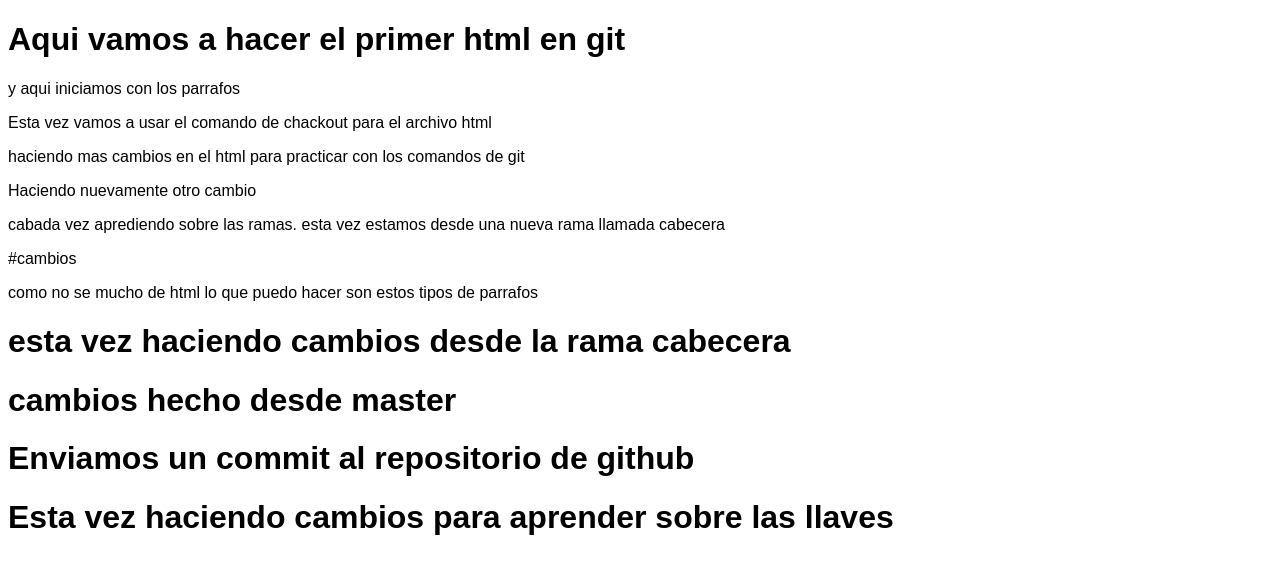
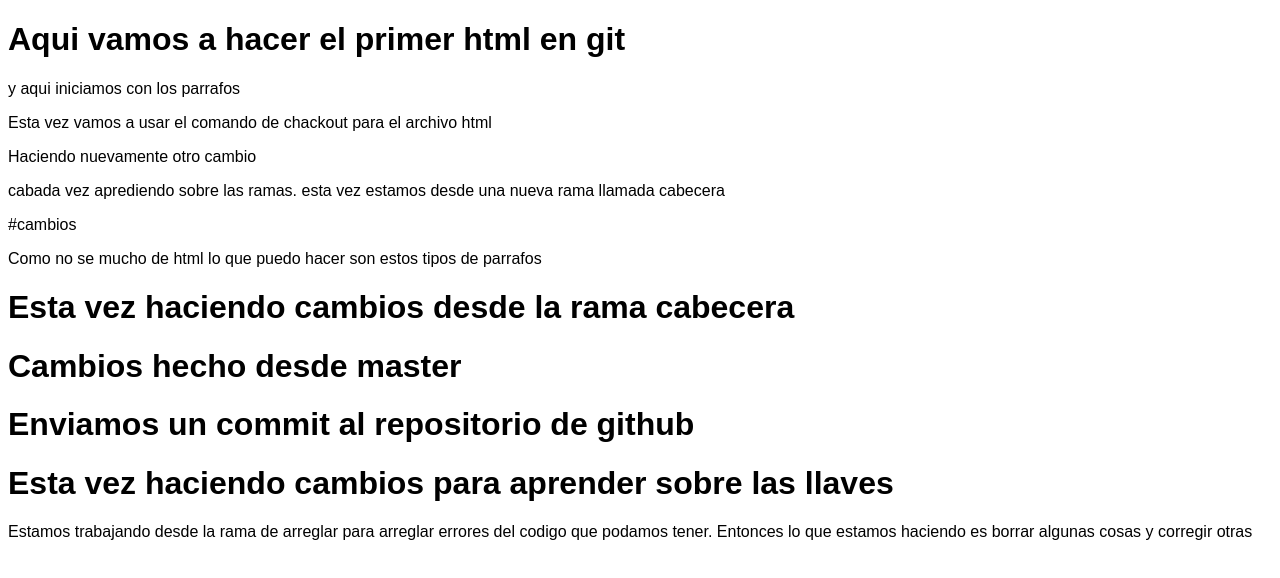
Before and after one commit to camijas/git-y-github, a plain HTML site: page blogpost.html in a window 1280 px wide. Drawn offline with Linux system fonts and the light colour scheme.

Commit message:
Cambios desde la rama arreglar

```diff
--- a/blogpost.html
+++ b/blogpost.html
@@ -10,14 +10,17 @@
         <p>Esta vez vamos a usar el comando de
             chackout para el archivo html
         </p>
-        <p>haciendo mas cambios en el html para practicar con los comandos de git</p>
+
         <p>Haciendo nuevamente otro cambio </p>
         <p>cabada vez aprediendo sobre las ramas. esta vez estamos desde una nueva rama llamada cabecera</p>
 #cambios
-        <p>como no se mucho de html lo que puedo hacer son estos tipos de parrafos</p>
-        <h1>esta vez haciendo cambios desde la rama cabecera</h1>
-        <h1>cambios hecho desde master</h1>
+        <p>Como no se mucho de html lo que puedo hacer son estos tipos de parrafos</p>
+        <h1>Esta vez haciendo cambios desde la rama cabecera</h1>
+        <h1>Cambios hecho desde master</h1>
         <h1> Enviamos un commit al repositorio de github </h1>
         <h1>Esta vez haciendo cambios para aprender sobre las llaves</h1>
+        <p>Estamos trabajando desde la rama de arreglar para arreglar errores del codigo que podamos tener.
+            Entonces lo que estamos haciendo es borrar algunas cosas y corregir otras
+        </p>
     </body>
 </html>
```
